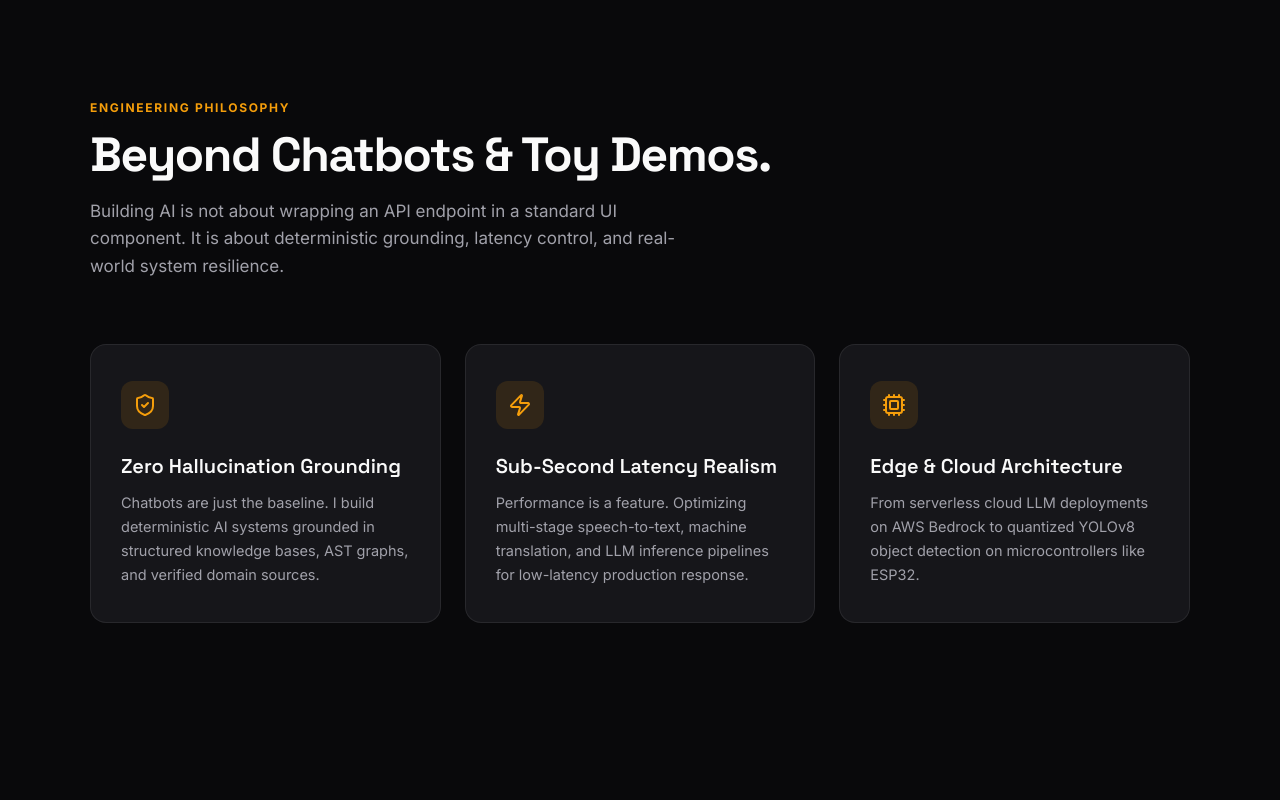
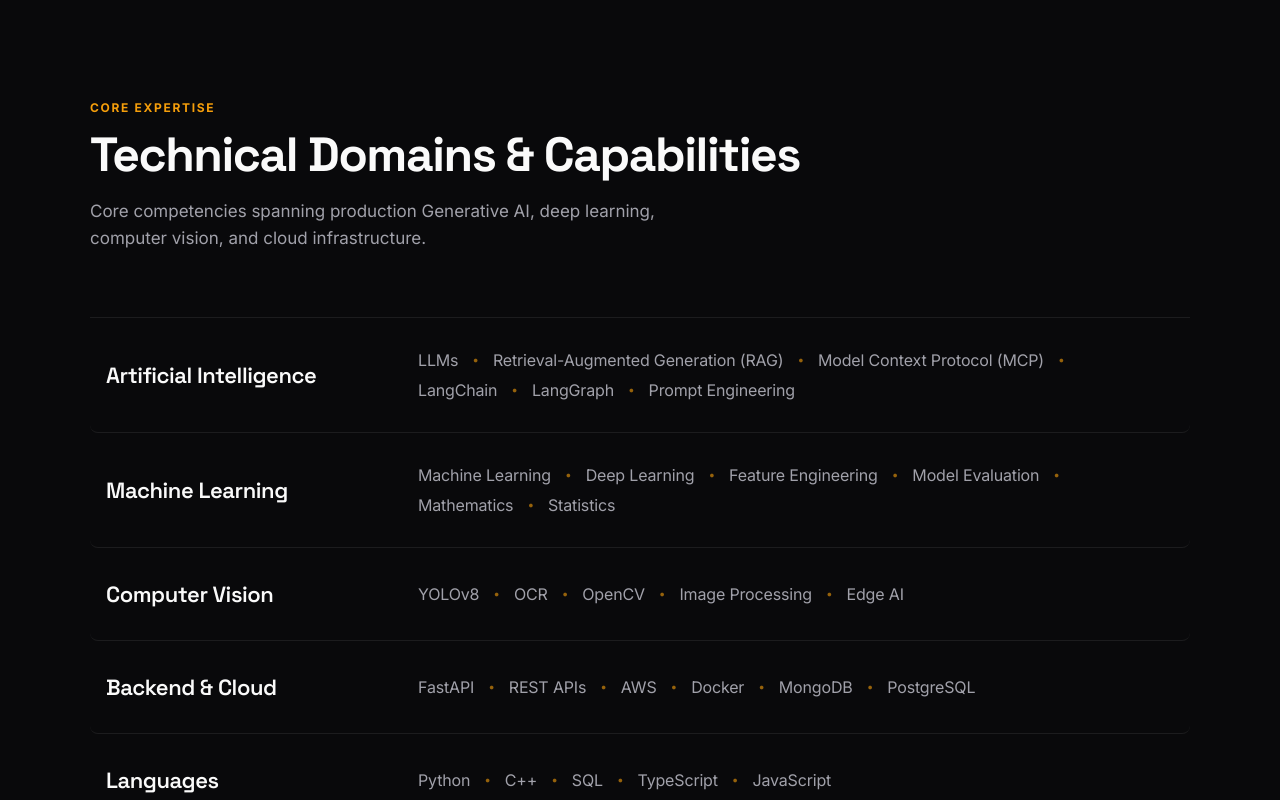
Before and after one commit to vishal88736/website1, a React (Vite) app: page / in a window 1280 px wide. Shown: the part 820-1620 px from the top of the page. Built offline with nearby package versions, Linux system fonts and the light colour scheme; the HTML template or start-up script is replaced by a standard one.

Commit message:
Replace philosophy cards with Apple capabilities-style Core Expertise section

```diff
--- a/portfolio.jsx
+++ b/portfolio.jsx
@@ -19,21 +19,30 @@
   "Intelligent Systems Architect"
 ];
 
-const PHILOSOPHY_PILLARS = [
+const CORE_EXPERTISE = [
   {
-    icon: ShieldCheck,
-    title: "Zero Hallucination Grounding",
-    desc: "Chatbots are just the baseline. I build deterministic AI systems grounded in structured knowledge bases, AST graphs, and verified domain sources."
+    category: "Artificial Intelligence",
+    skills: ["LLMs", "Retrieval-Augmented Generation (RAG)", "Model Context Protocol (MCP)", "LangChain", "LangGraph", "Prompt Engineering"]
   },
   {
-    icon: Zap,
-    title: "Sub-Second Latency Realism",
-    desc: "Performance is a feature. Optimizing multi-stage speech-to-text, machine translation, and LLM inference pipelines for low-latency production response."
+    category: "Machine Learning",
+    skills: ["Machine Learning", "Deep Learning", "Feature Engineering", "Model Evaluation", "Mathematics", "Statistics"]
   },
   {
-    icon: Cpu,
-    title: "Edge & Cloud Architecture",
-    desc: "From serverless cloud LLM deployments on AWS Bedrock to quantized YOLOv8 object detection on microcontrollers like ESP32."
+    category: "Computer Vision",
+    skills: ["YOLOv8", "OCR", "OpenCV", "Image Processing", "Edge AI"]
+  },
+  {
+    category: "Backend & Cloud",
+    skills: ["FastAPI", "REST APIs", "AWS", "Docker", "MongoDB", "PostgreSQL"]
+  },
+  {
+    category: "Languages",
+    skills: ["Python", "C++", "SQL", "TypeScript", "JavaScript"]
+  },
+  {
+    category: "Tools & Ecosystem",
+    skills: ["Git", "GitHub", "Linux", "VS Code", "Jupyter", "Kaggle"]
   }
 ];
 
@@ -187,7 +196,7 @@
 };
 
 const PALETTE_COMMANDS = [
-  { id: "philosophy", label: "Engineering Philosophy", category: "Navigation", hint: "Zero-hallucination, latency, edge" },
+  { id: "expertise", label: "Core Expertise", category: "Navigation", hint: "AI, ML, Vision, Cloud, Languages" },
   { id: "projects", label: "Flagship Projects", category: "Navigation", hint: "Sanjeevani, Codrix.AI, MedReport, Road Damage" },
   { id: "sanjeevani", label: "Sanjeevani AI", category: "Flagship Work", hint: "Voice-first multilingual healthcare triage" },
   { id: "codrix", label: "Codrix.AI", category: "Flagship Work", hint: "Codebase AST knowledge graph" },
@@ -677,7 +686,7 @@
           </div>
 
           <nav className="nav-links">
-            <button onClick={() => scrollToSection("philosophy")}>Philosophy</button>
+            <button onClick={() => scrollToSection("expertise")}>Expertise</button>
             <button onClick={() => scrollToSection("projects")}>Work</button>
             <button onClick={() => scrollToSection("journey")}>Journey</button>
             <button onClick={() => scrollToSection("contact")}>Contact</button>
@@ -775,39 +784,38 @@
         </div>
       </section>
 
-      {/* ENGINEERING PHILOSOPHY */}
-      <section id="philosophy" className="section philosophy-section">
+      {/* CORE EXPERTISE */}
+      <section id="expertise" className="section expertise-section">
         <div className="section-container">
           <div className="section-header">
-            <span className="section-eyebrow">ENGINEERING PHILOSOPHY</span>
-            <h2 className="section-title">Beyond Chatbots & Toy Demos.</h2>
+            <span className="section-eyebrow">CORE EXPERTISE</span>
+            <h2 className="section-title">Technical Domains & Capabilities</h2>
             <p className="section-desc">
-              Building AI is not about wrapping an API endpoint in a standard UI component.
-              It is about deterministic grounding, latency control, and real-world system resilience.
+              Core competencies spanning production Generative AI, deep learning, computer vision, and cloud infrastructure.
             </p>
           </div>
 
-          <div className="philosophy-grid">
-            {PHILOSOPHY_PILLARS.map((pillar, idx) => {
-              const Icon = pillar.icon;
-              return (
-                <TiltCard key={pillar.title} className="philosophy-card-tilt-wrap">
-                  <motion.div
-                    initial={{ opacity: 0, y: 30 }}
-                    whileInView={{ opacity: 1, y: 0 }}
-                    viewport={{ once: true, margin: "-50px" }}
-                    transition={{ duration: 0.6, delay: idx * 0.15 }}
-                    className="philosophy-card"
-                  >
-                    <div className="philosophy-icon">
-                      <Icon size={24} />
-                    </div>
-                    <h3 className="philosophy-card-title">{pillar.title}</h3>
-                    <p className="philosophy-card-desc">{pillar.desc}</p>
-                  </motion.div>
-                </TiltCard>
-              );
-            })}
+          <div className="expertise-list">
+            {CORE_EXPERTISE.map((item, idx) => (
+              <motion.div
+                key={item.category}
+                initial={{ opacity: 0, y: 20 }}
+                whileInView={{ opacity: 1, y: 0 }}
+                viewport={{ once: true, margin: "-40px" }}
+                transition={{ duration: 0.5, delay: idx * 0.08 }}
+                className="expertise-row"
+              >
+                <h3 className="expertise-category">{item.category}</h3>
+                <div className="expertise-skills">
+                  {item.skills.map((skill, sIdx) => (
+                    <span key={skill} className="expertise-skill-item">
+                      {skill}
+                      {sIdx < item.skills.length - 1 && <span className="expertise-bullet">•</span>}
+                    </span>
+                  ))}
+                </div>
+              </motion.div>
+            ))}
           </div>
         </div>
       </section>
@@ -1757,49 +1765,71 @@
   line-height: 1.6;
 }
 
-/* -------- PHILOSOPHY SECTION -------- */
-.philosophy-grid {
+/* -------- CORE EXPERTISE SECTION -------- */
+.expertise-list {
+  display: flex;
+  flex-direction: column;
+  border-top: 1px solid var(--border);
+}
+
+.expertise-row {
   display: grid;
-  grid-template-columns: repeat(auto-fit, minmax(300px, 1fr));
-  gap: 24px;
-}
-
-.philosophy-card {
-  background: var(--card-bg);
-  border: 1px solid var(--border);
-  border-radius: 16px;
-  padding: 36px 30px;
-  transition: border-color 0.3s, transform 0.3s, box-shadow 0.3s;
-}
-
-.philosophy-card:hover {
-  border-color: var(--accent);
-  box-shadow: 0 10px 35px rgba(245, 158, 11, 0.12);
-}
-
-.philosophy-icon {
-  width: 48px;
-  height: 48px;
-  border-radius: 12px;
+  grid-template-columns: 280px 1fr;
+  align-items: center;
+  gap: 32px;
+  padding: 32px 16px;
+  border-bottom: 1px solid var(--border);
+  border-radius: 8px;
+  transition: background 0.25s, padding-left 0.25s;
+}
+
+.expertise-row:hover {
   background: var(--accent-soft);
+  padding-left: 24px;
+}
+
+.expertise-category {
+  font-family: 'Space Grotesk', sans-serif;
+  font-size: 22px;
+  font-weight: 600;
+  color: var(--text);
+  letter-spacing: -0.02em;
+}
+
+.expertise-skills {
+  display: flex;
+  flex-wrap: wrap;
+  align-items: center;
+  gap: 10px 14px;
+}
+
+.expertise-skill-item {
+  font-size: 16px;
+  color: var(--text-muted);
+  font-weight: 400;
+  letter-spacing: -0.01em;
+  display: inline-flex;
+  align-items: center;
+  gap: 14px;
+  transition: color 0.2s;
+}
+
+.expertise-row:hover .expertise-skill-item {
+  color: var(--text);
+}
+
+.expertise-bullet {
   color: var(--accent);
-  display: flex;
-  align-items: center;
-  justify-content: center;
-  margin-bottom: 24px;
-}
-
-.philosophy-card-title {
-  font-family: 'Space Grotesk', sans-serif;
-  font-size: 20px;
-  font-weight: 600;
-  margin-bottom: 12px;
-}
-
-.philosophy-card-desc {
-  font-size: 14.5px;
-  color: var(--text-muted);
-  line-height: 1.65;
+  opacity: 0.6;
+  font-size: 12px;
+}
+
+@media (max-width: 768px) {
+  .expertise-row {
+    grid-template-columns: 1fr;
+    gap: 12px;
+    padding: 24px 8px;
+  }
 }
 
 /* -------- FLAGSHIP PROJECTS SHOWCASE -------- */
```
